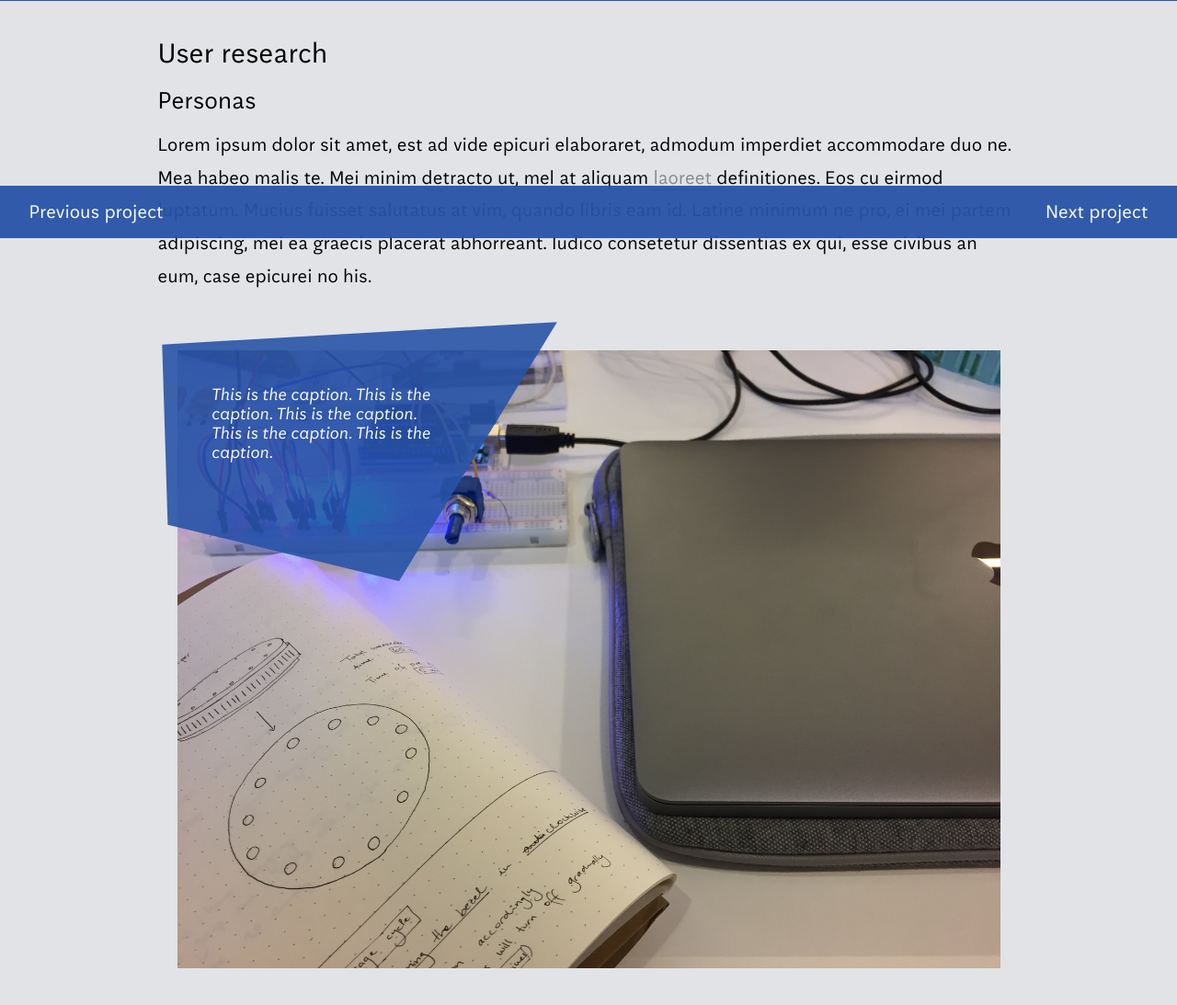
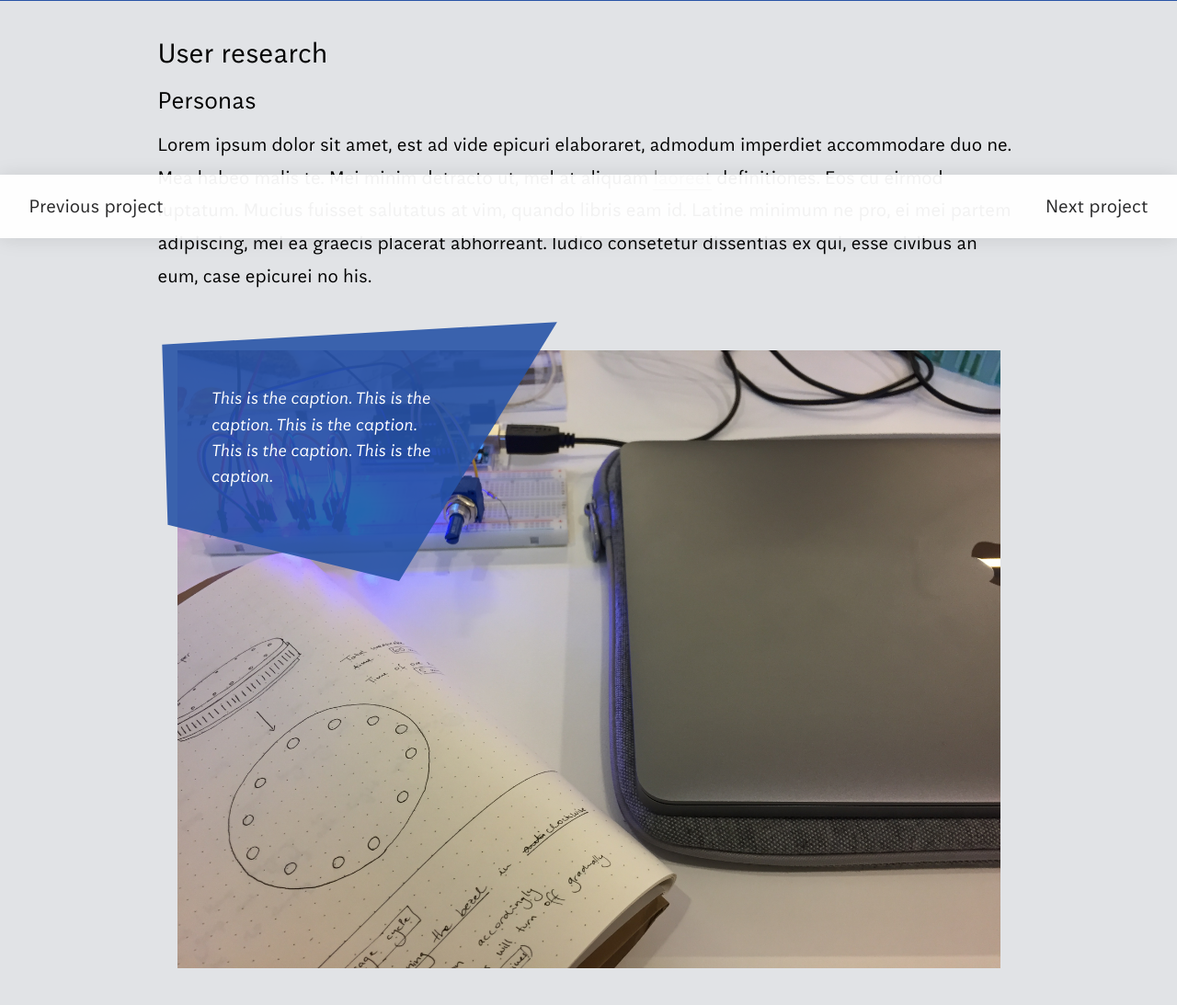
Before and after one commit to sebastianjvf/portfolio, a PHP site: page /project.html in a window 1280 px wide. Shown: the part 542-1635 px from the top of the page at 92% size. Run offline with PHP 8.4, Linux system fonts and the light colour scheme.

Commit message:
feat: Added slight drop shadows to sticky and fixed elements.

```diff
--- a/css/presentation.css
+++ b/css/presentation.css
@@ -39,6 +39,7 @@ body div.inner {
 body a.toc-item {
 	position: fixed;
 	cursor: pointer;
+	box-shadow: 0px 1px 20px rgba(0, 0, 0, 0.1);
 }
 
 body a.hidden {
@@ -92,6 +93,7 @@ header {
 	background-color: rgba(255, 255, 255, .95);
 	transition: all 0.2s ease-in-out;
 	animation: animationName 0.2s ease-in-out;
+	box-shadow: 0px 1px 20px rgba(0, 0, 0, 0.1);
 }
 
 @keyframes animationName {
--- a/css/project.css
+++ b/css/project.css
@@ -85,6 +85,8 @@ section.content div.inner .img-caption span {
 	z-index: 1;
 	padding: 0.5em 1em;
 	background-color: rgba(40, 84, 167, .9);
+	line-height: 1.3;
+	font-size: 0.95em;
 }
 
 footer {
@@ -101,22 +103,24 @@ footer {
 	display: flex;
 	justify-content: center;
 	align-items: flex-start;
+
+	box-shadow: 0px 1px 20px rgba(0, 0, 0, 0.1);
 }
 
 footer a {
 	display: block;
 	width: 50%;
-	color: #ffffff;
-	padding: 0.5em 1.5em;
+	color: #282829;
+	padding: 0.8em 1.5em;
 	border-bottom: 0;
-	background-color: rgba(40, 84, 167, .95);
+	background-color: rgba(255, 255, 255, .95);
 	transition: all 0.2s ease-in-out;
 }
 
 footer a:hover,
 footer a:focus {
-	color: #282829;
-	background-color: rgba(255, 255, 255, .95);
+	color: #ffffff;
+	background-color: rgba(40, 84, 167, .95);
 }
 
 footer a:nth-of-type(2) {
--- a/css/responsive.css
+++ b/css/responsive.css
@@ -17,6 +17,8 @@
 		line-height: 1.1;
 		font-size: 0.9em;
 		text-align: left;
+		line-height: 1.5;
+		font-size: 1;
 		padding: 2em 9em 0 2em;
 		background-color: transparent;
 	}
```
